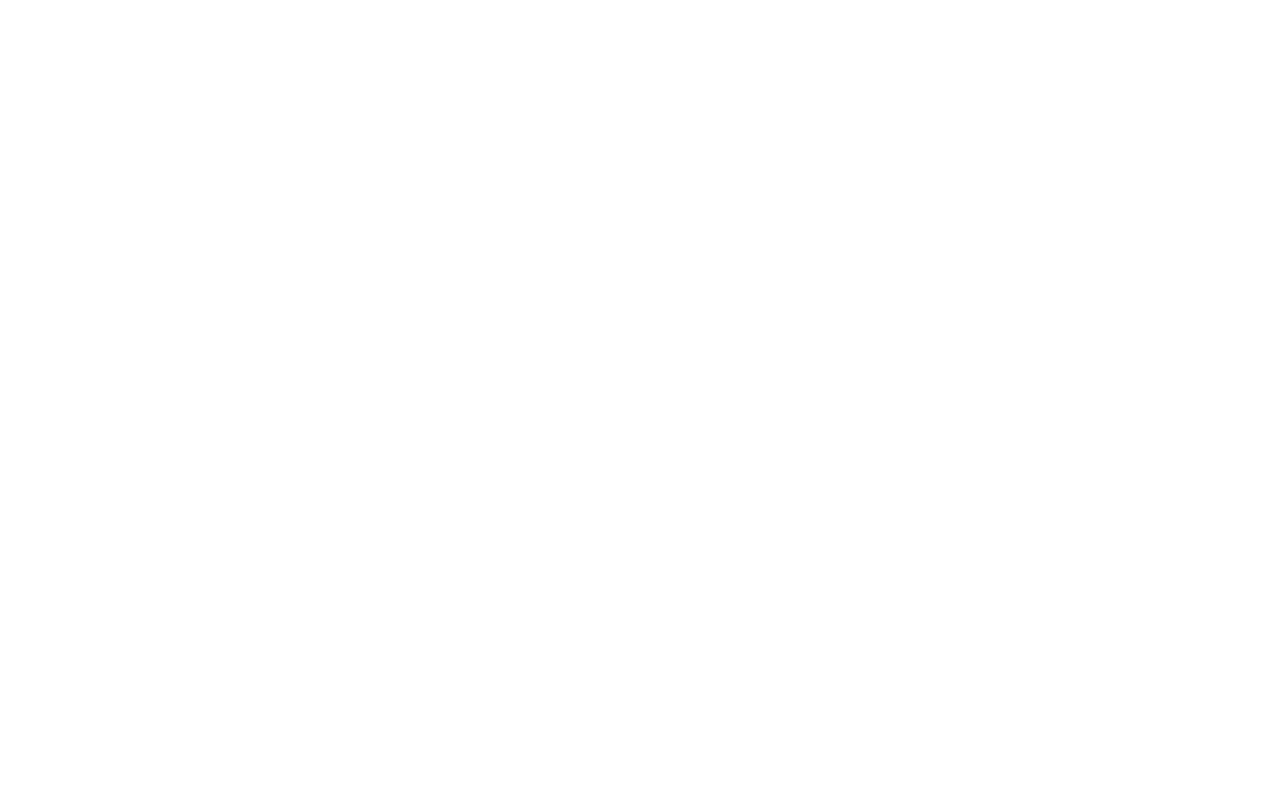
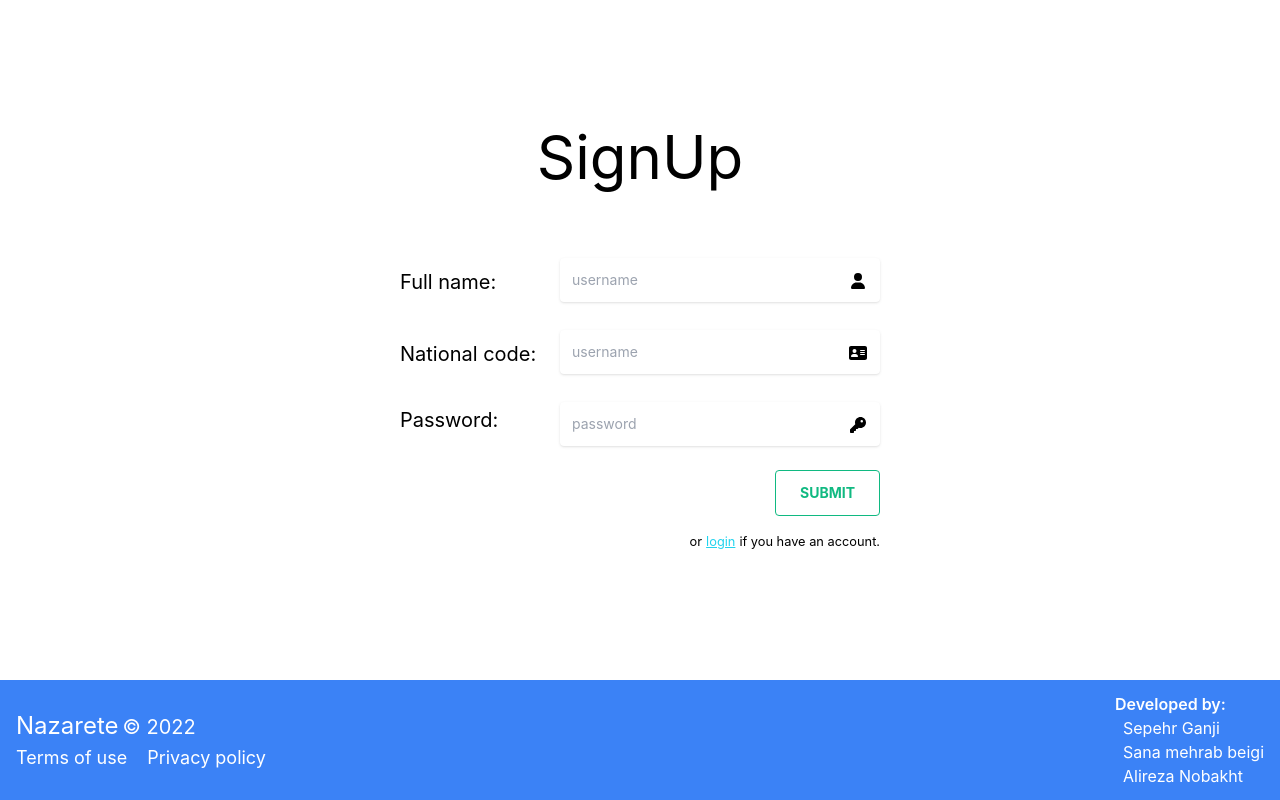
Before and after one commit to alirezanobakht13/Nazarete, a React (Create React App) app: page /signup in a window 1280 px wide. Before the commit this address had no page. Built offline with nearby package versions, Linux system fonts and the light colour scheme.

Commit message:
signup added

```diff
--- /dev/null
+++ b/src/Pages/Signup.tsx
@@ -0,0 +1,75 @@
+import { faAddressCard, faKey, faUser } from "@fortawesome/free-solid-svg-icons";
+import { FontAwesomeIcon } from "@fortawesome/react-fontawesome";
+import React, { useState } from "react";
+import { ReactDOM } from "react";
+import Footer from "../Components/Footer";
+
+export default function SignUp(props?: any) {
+
+    const [invalid,setInvalid] = useState(false)
+
+    return (
+        <div className="flex flex-col h-screen">
+            <div className="flex justify-center items-center grow">
+                <div id="form" className="flex md:w-1/2 w-10/12 max-w-lg flex-col">
+                    <h1 className="text-center text-6xl font-normal leading-normal mt-0 mb-10 text-blueGray-800">
+                        SignUp
+                    </h1>
+                    <div className="flex w-full rounded p-4 flex-col">
+                        <div className="flex w-full items-center">
+                            <h6 className="w-1/2 text-xl font-normal leading-normal mt-0 mb-2 text-blueGray-800">
+                                Full name:
+                            </h6>
+                            <div className="relative flex w-full flex-wrap items-stretch mb-3">
+                                <input type="text" placeholder="username" className="px-3 py-3 placeholder-blueGray-300 text-blueGray-600 relative bg-white bg-white rounded text-sm shadow outline-none focus:outline-none focus:shadow-outline w-full pr-10" />
+                                <span className="z-10 h-full leading-snug font-normal absolute text-center text-blueGray-300 absolute bg-transparent rounded text-base items-center justify-center w-8 right-0 pr-3 py-3">
+                                    <FontAwesomeIcon icon={faUser} />
+                                </span>
+                            </div>
+                        </div>
+                        <div className="flex w-full items-center mt-4">
+                            <h6 className="w-1/2 text-xl font-normal leading-normal mt-0 mb-2 text-blueGray-800">
+                                National code:
+                            </h6>
+                            <div className="relative flex w-full flex-wrap items-stretch mb-3">
+                                <input type="number" placeholder="username" className="px-3 py-3 placeholder-blueGray-300 text-blueGray-600 relative bg-white bg-white rounded text-sm shadow outline-none focus:outline-none focus:shadow-outline w-full pr-10" />
+                                <span className="z-10 h-full leading-snug font-normal absolute text-center text-blueGray-300 absolute bg-transparent rounded text-base items-center justify-center w-8 right-0 pr-3 py-3">
+                                    <FontAwesomeIcon icon={faAddressCard} />
+                                </span>
+                            </div>
+                        </div>
+                        <div className="flex w-full items-center my-4">
+                            <h6 className="w-1/2 text-xl font-normal leading-normal mt-0 mb-2 text-blueGray-800">
+                                Password:
+                            </h6>
+                            <div className="relative flex w-full flex-wrap items-stretch">
+                                <input type="text" placeholder="password" className="px-3 py-3 placeholder-blueGray-300 text-blueGray-600 relative bg-white bg-white rounded text-sm shadow outline-none focus:outline-none focus:shadow-outline w-full pr-10" />
+                                <span className="z-10 h-full leading-snug font-normal absolute text-center text-blueGray-300 absolute bg-transparent rounded text-base items-center justify-center w-8 right-0 pr-3 py-3">
+                                    <FontAwesomeIcon icon={faKey} />
+                                </span>
+                            </div>
+                        </div>
+                        <div className={"flex w-full justify-end mb-1 " + (!invalid? 'hidden':'')}>
+                        <small className="font-normal leading-normal text-red-500">
+                            Signup error! you may check your input again.
+                        </small>
+                        </div>
+                        <div className="flex w-full justify-end mt-2">
+                            <button className="text-emerald-500 bg-transparent border border-solid border-emerald-500 hover:bg-emerald-500 hover:text-white active:bg-emerald-600 font-bold uppercase text-sm px-6 py-3 rounded outline-none focus:outline-none ease-linear transition-all duration-150" type="button">
+                                Submit
+                            </button>
+                        </div>
+                        <div className="flex w-full justify-end">
+                        <small className="font-normal leading-normal mt-4">
+                            or
+                            <a href="/login" className="px-1 underline text-cyan-400 hover:text-cyan-600">login</a>
+                            if you have an account.
+                        </small>
+                        </div>
+                    </div>
+                </div>
+            </div>
+            <Footer />
+        </div>
+    )
+}
--- a/src/index.tsx
+++ b/src/index.tsx
@@ -6,6 +6,7 @@
 import { BrowserRouter, Route, Router, Routes} from 'react-router-dom';
 import Login from './Pages/Login';
 import HomePage from './Pages/HomePage';
+import SignUp from './Pages/Signup';
 
 const root = ReactDOM.createRoot(
     document.getElementById('root') as HTMLElement
@@ -17,6 +18,7 @@
             <Routes>
                 <Route path="/" element={<HomePage />} />
                 <Route path="/login" element={<Login />} />
+                <Route path="/signup" element={<SignUp />} />
             </Routes>
         </BrowserRouter>
     </React.StrictMode>
```
